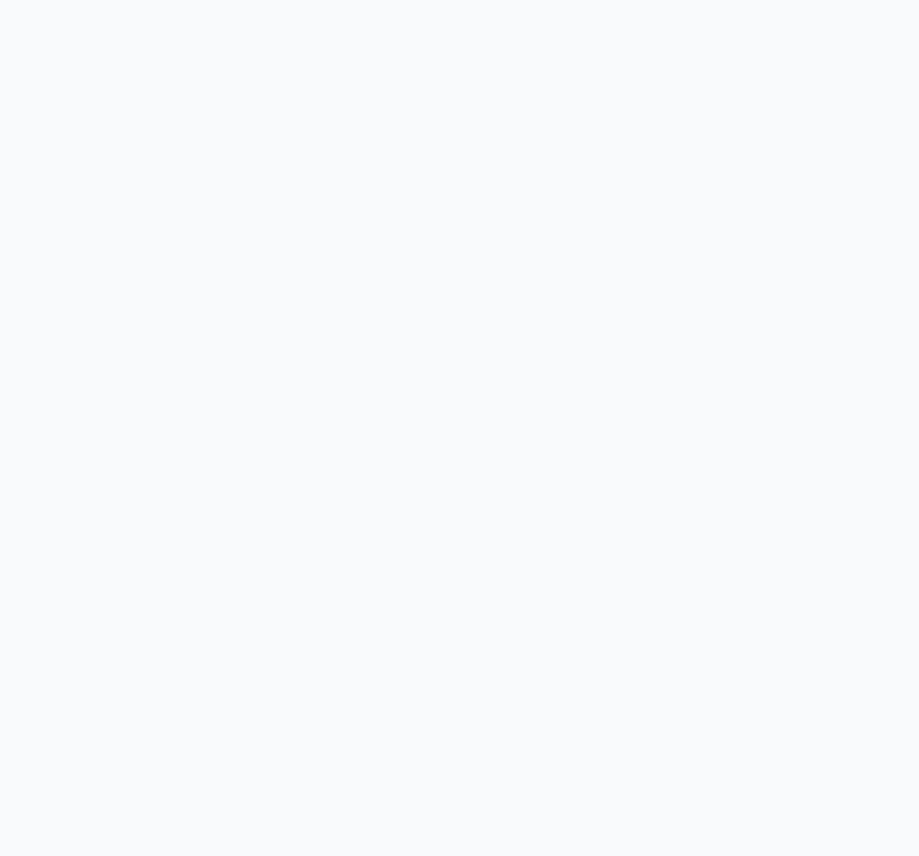
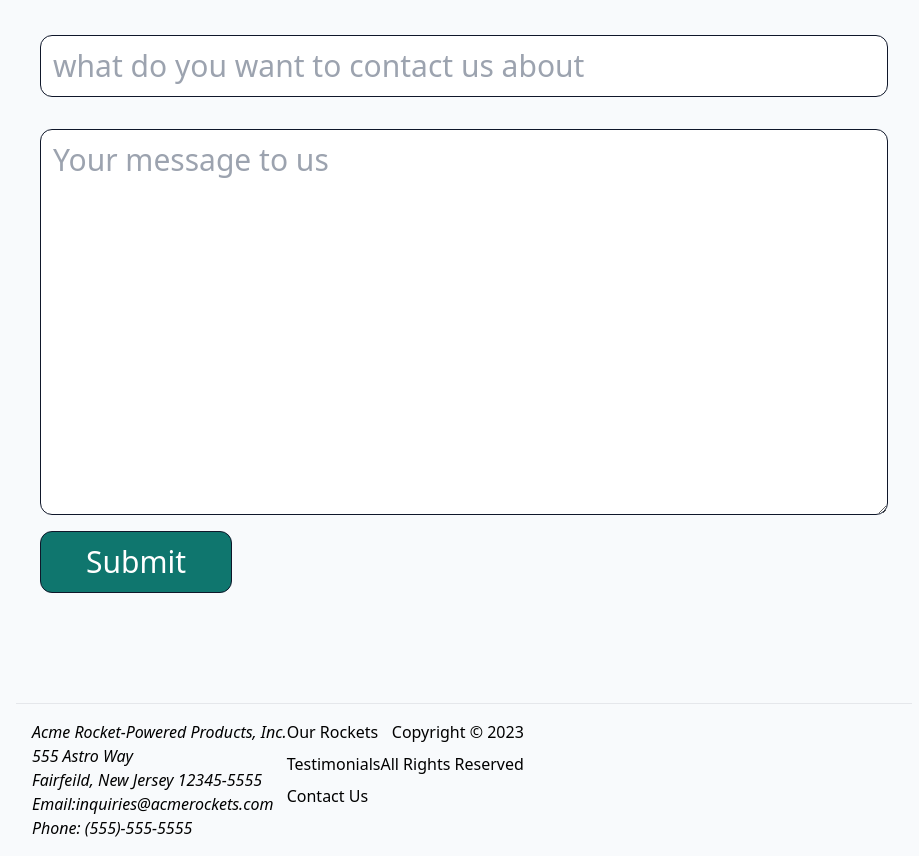
Before and after one commit to SmagicJones/rockeProjReact, a React (Vite) app: page / in a window 1280 px wide. Shown: the part 3000-3856 px from the top of the page, without its empty margins (176-1095 px from the left). Before the commit the page ends 2874 px from the top, so only its background shows below. Built offline with nearby package versions, Linux system fonts and the light colour scheme.

Commit message:
added all content

```diff
--- /dev/null
+++ b/src/components/Contact.jsx
@@ -0,0 +1,39 @@
+export const Contact = () => {
+  return (
+    <section
+      id="contact"
+      className="widescreen:section-min-height tallscreen:section-min-height my-12 scroll-mt-16 p-6"
+    >
+      <h2 className="mb-6 text-center text-4xl font-bold text-slate-900 dark:text-white sm:text-5xl">
+        Contact Us
+      </h2>
+      <form
+        action=""
+        className="items-left mx-auto flex max-w-4xl flex-col gap-4 text-2xl sm:text-3xl"
+      >
+        <label htmlFor="subject"></label>
+        <input
+          type="text"
+          id="subject"
+          required
+          minLength="3"
+          maxlength="60"
+          placeholder="what do you want to contact us about"
+          className="w-full rounded-xl border border-solid border-slate-900 p-3 text-2xl text-black dark:border-none sm:text-3xl"
+        />
+        <label htmlFor="message"></label>
+        <textarea
+          name="message"
+          placeholder="Your message to us"
+          id="message"
+          cols="30"
+          rows="10"
+          className="w-full rounded-xl border border-solid border-slate-900 p-3 text-2xl text-black dark:border-none sm:text-3xl"
+        ></textarea>
+        <button className="w-48 rounded-xl border border-solid border-slate-900 bg-teal-700 p-3 text-white hover:bg-teal-600 active:bg-teal-500 dark:border-none">
+          Submit
+        </button>
+      </form>
+    </section>
+  );
+};
--- /dev/null
+++ b/src/components/Footer.jsx
@@ -0,0 +1,37 @@
+export const Footer = () => {
+  return (
+    <footer
+      id="footer"
+      className="mx-auto flex max-w-4xl flex-col p-4 sm:flex-row sm:justifiy-between"
+    >
+      <address>
+        <h2>Acme Rocket-Powered Products, Inc.</h2>
+        555 Astro Way <br />
+        Fairfeild, New Jersey 12345-5555 <br />
+        Email:
+        <a href="mailto:inquires@acmerockets.com">
+          inquiries@acmerockets.com
+        </a>{" "}
+        <br />
+        Phone: <a href="tel:+15555555555">(555)-555-5555</a>
+      </address>
+      <nav className="hidden flex-col gap-2 md:flex" aria-label="footer">
+        <a href="#rockets" className="hover:opacity-90">
+          Our Rockets
+        </a>
+        <a href="#testimonials" className="hover:opacity-90">
+          Testimonials
+        </a>
+        <a href="#contact" className="hover:opacity-90">
+          Contact Us
+        </a>
+      </nav>
+      <div className="flex flex-col sm:gap-2">
+        <p className="text-right">
+          Copyright &copy; <span id="year">2023</span>
+        </p>
+        <p className="text-right">All Rights Reserved</p>
+      </div>
+    </footer>
+  );
+};
--- a/src/components/Main.jsx
+++ b/src/components/Main.jsx
@@ -1,6 +1,8 @@
 import { Hero } from "./Hero";
 import { Rockets } from "./Rockets";
 import { Testimonials } from "./Testimonials";
+import { Contact } from "./Contact";
+import { Footer } from "./Footer";
 
 export const Main = () => {
   return (
@@ -10,7 +12,10 @@ export const Main = () => {
       <Rockets/>
       <hr className="mx-auto bg-black dark:bg-white" />
       <Testimonials/>
-
+      <hr className="mx-auto bg-black dark:bg-white" />
+      <Contact/>
+      <hr className="mx-auto bg-black dark:bg-white" />
+      <Footer/>
     </main>
   );
 };
--- a/src/components/testimonialData.js
+++ b/src/components/testimonialData.js
@@ -33,7 +33,7 @@ export const testimonialData = [
       " I knew I not only wanted... I needed Acme's Infinity Rocket for my mission in space. Acme delivered in one day! Nothing says Take me to your leader quite like Acme's Infinity Rocket! 💯",
     figcaptionClass:
       "mt-2 text-right text-xl italic text-slate-500 dark:text-slate-400 sm:text-2xl",
-    figcaptionText: "Buzz Lightyear",
+    figcaptionText: "--- Buzz Lightyear",
   },
 ];
 
```
